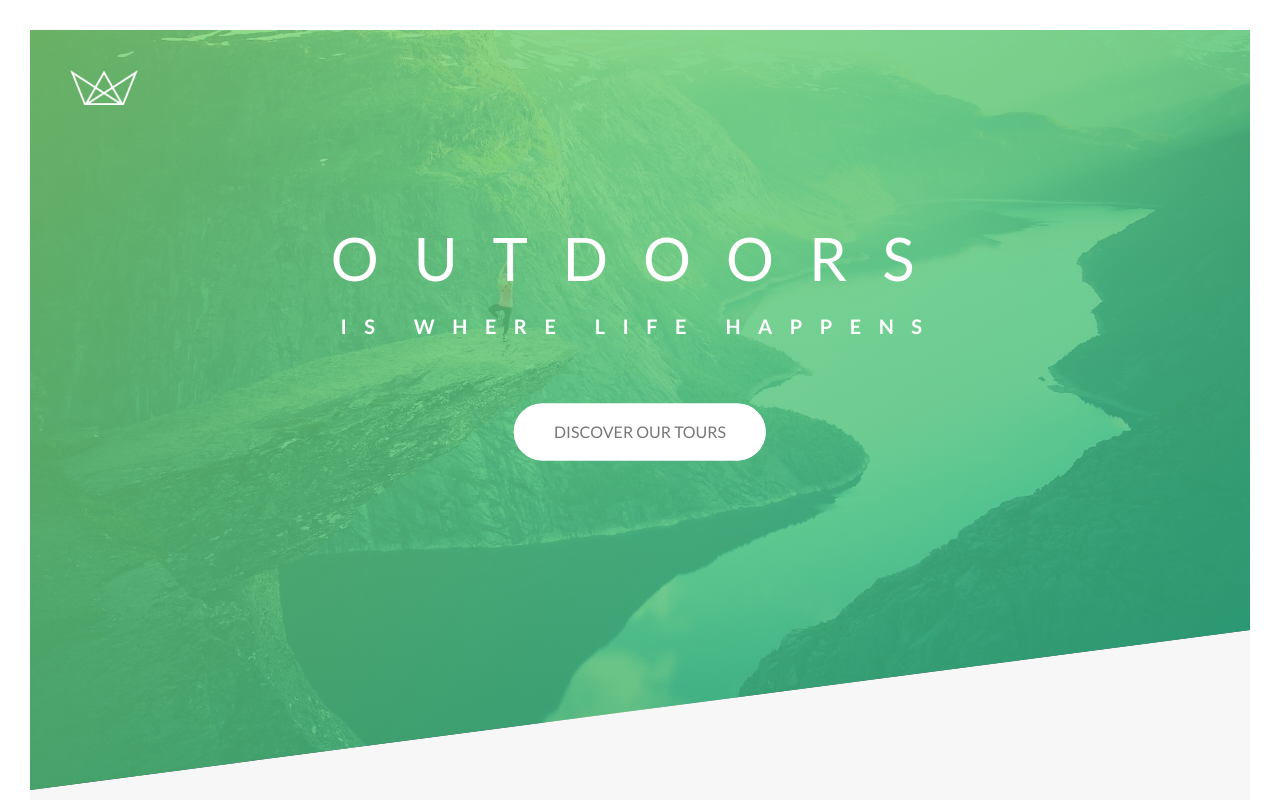
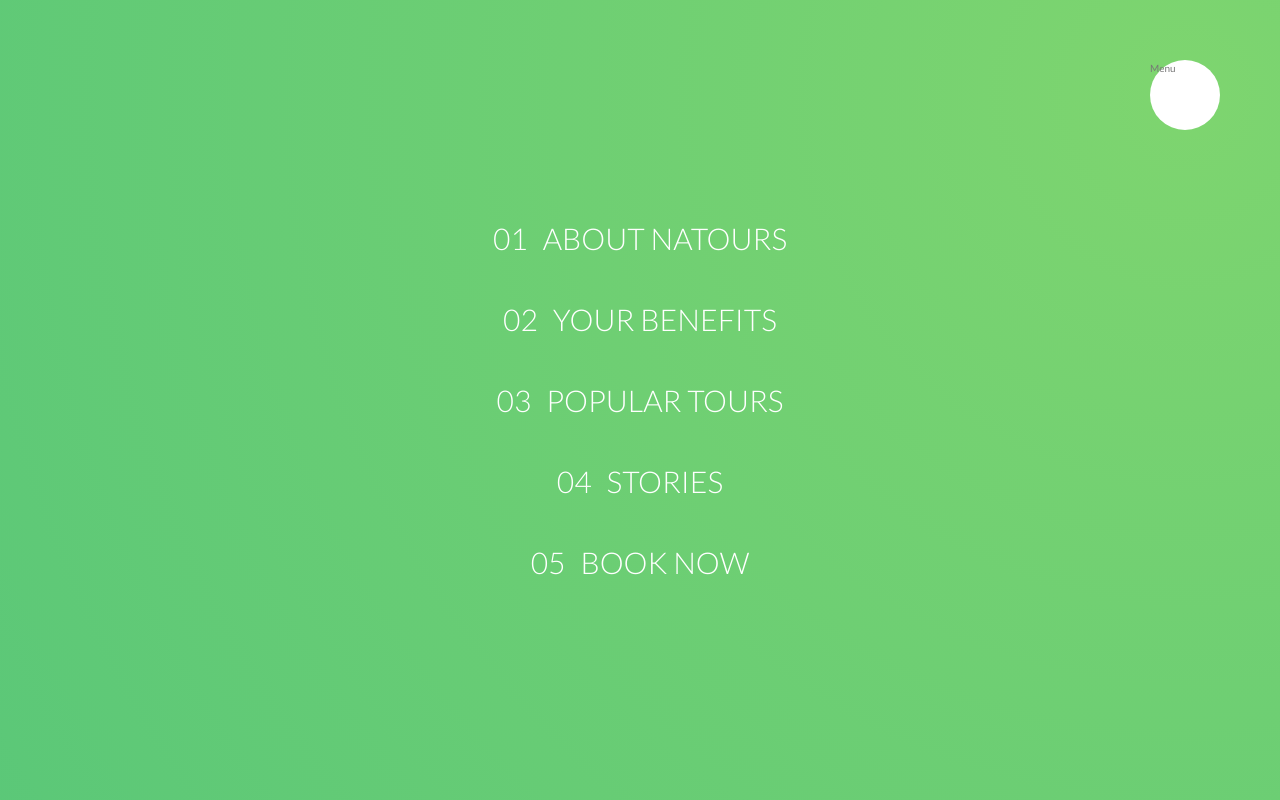
Before and after one commit to KirstChat/Natours-Project, a website: page index.html in a window 1280 px wide. Shown: the top 800 px of the page. Drawn offline with Linux system fonts and the light colour scheme.

Commit message:
start building navigation

```diff
--- a/index.html
+++ b/index.html
@@ -19,6 +19,23 @@
 </head>
 
 <body>
+  <div class="navigation">
+    <input id="nav-toggle" type="checkbox" class="navigation__checkbox">
+    <label for="nav-toggle" class="navigation__button">Menu</label>
+
+    <div class="navigation__background">&nbsp;</div>
+
+    <nav class="navigation__nav">
+      <ul class="navigation__list">
+        <li class="navigation__item"><a href="#" class="navigation__link"><span>01</span>About Natours</a></li>
+        <li class="navigation__item"><a href="#" class="navigation__link"><span>02</span>Your Benefits</a></li>
+        <li class="navigation__item"><a href="#" class="navigation__link"><span>03</span>Popular Tours</a></li>
+        <li class="navigation__item"><a href="#" class="navigation__link"><span>04</span>Stories</a></li>
+        <li class="navigation__item"><a href="#" class="navigation__link"><span>05</span>Book Now</a></li>
+      </ul>
+    </nav>
+  </div>
+
   <header class="header">
     <div class="header__logo-box">
       <img class="header__logo" src="img/logo-white.png" alt="Logo">
--- /dev/null
+++ b/sass/layout/_navigation.scss
@@ -0,0 +1,87 @@
+.navigation {
+  &__checkbox {
+    display: none;
+  }
+
+  &__button {
+    background-color: $color-white;
+    height: 7rem;
+    width: 7rem;
+    border-radius: 50%;
+    position: fixed;
+    top: 6rem;
+    right: 6rem;
+    z-index: 200;
+  }
+
+  &__background {
+    height: 6rem;
+    width: 6rem;
+    border-radius: 50%;
+    position: fixed;
+    top: 6.5rem;
+    right: 6.5rem;
+    background-image: radial-gradient(
+      $color-primary-light,
+      $color-primary-dark
+    );
+    z-index: 100;
+
+    transform: scale(80);
+  }
+
+  &__nav {
+    height: 100vh;
+    width: 100%;
+    position: fixed;
+    top: 0;
+    right: 0;
+    z-index: 150;
+  }
+
+  &__list {
+    position: absolute;
+    top: 50%;
+    left: 50%;
+    transform: translate(-50%, -50%);
+    list-style: none;
+    text-align: center;
+  }
+
+  &__item {
+    margin: 1rem;
+  }
+
+  &__link {
+    &:link,
+    &:visited {
+      display: inline-block;
+      font-size: 3rem;
+      font-weight: 300;
+      padding: 1rem 2rem;
+      color: $color-white;
+      text-decoration: none;
+      text-transform: uppercase;
+      background-image: linear-gradient(
+        120deg,
+        transparent 0%,
+        transparent 50%,
+        $color-white 50%
+      );
+      background-size: 250%;
+      transition: all 0.5s;
+
+      span {
+        margin-right: 1.5rem;
+        display: inline-block;
+      }
+    }
+
+    &:hover,
+    &:active {
+      color: $color-primary;
+      background-position: 100%;
+      transform: translateX(1rem);
+    }
+  }
+}
--- a/sass/main.scss
+++ b/sass/main.scss
@@ -19,5 +19,6 @@
 @import 'layout/footer';
 @import 'layout/grid';
 @import 'layout/header';
+@import 'layout/navigation';
 
 @import 'pages/home';
```
Also changed, not shown: css/style.css.
